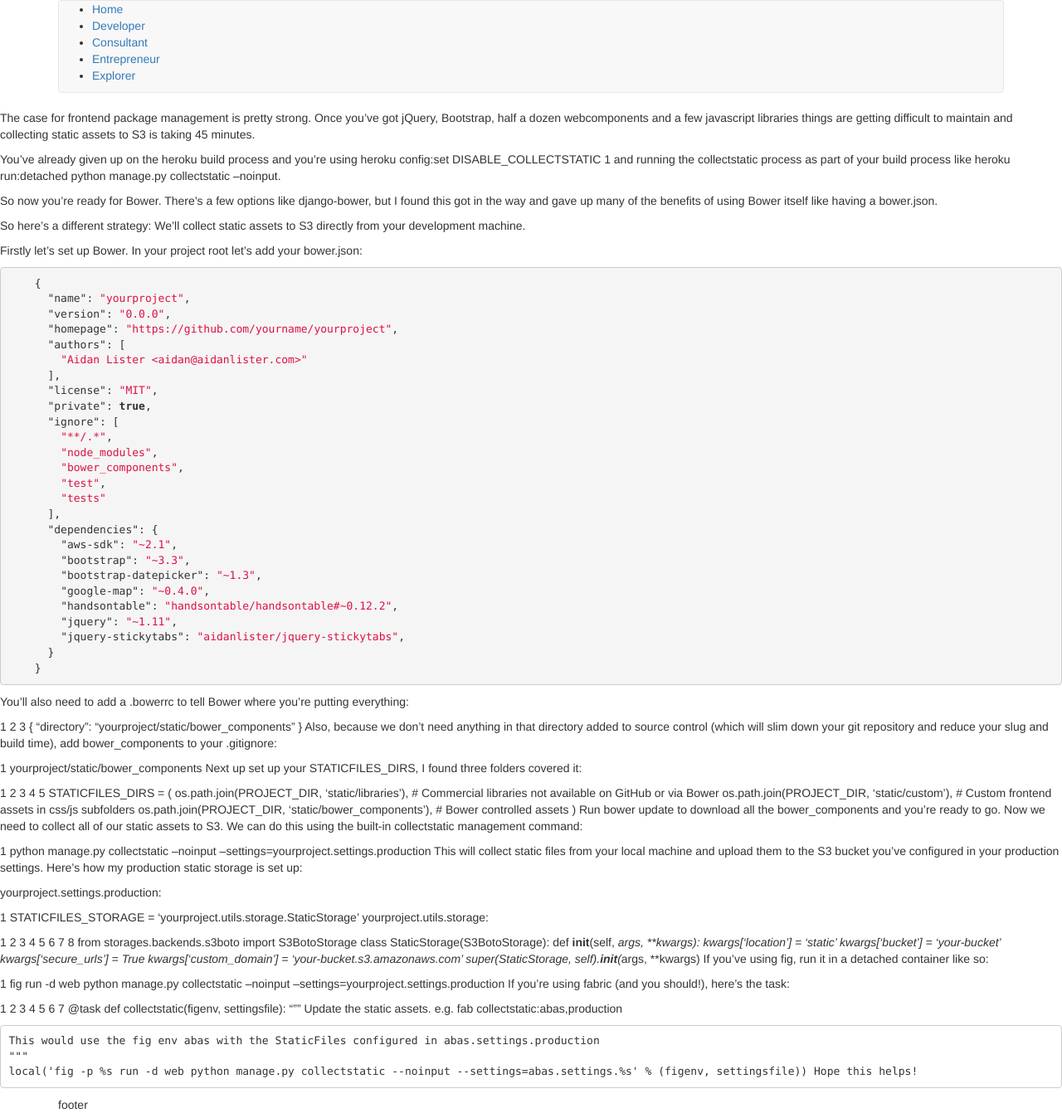
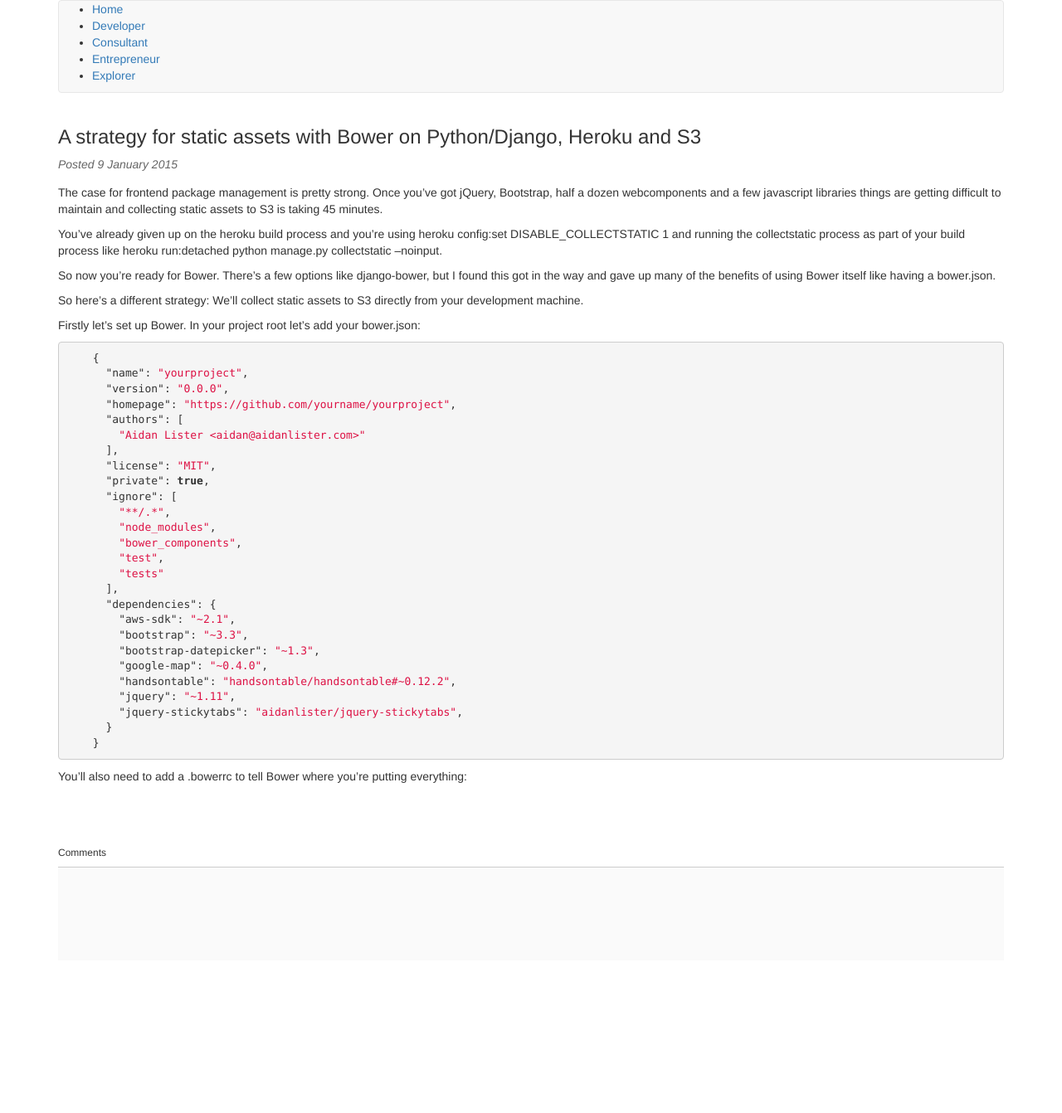
Before and after one commit to aidanlister/aidanlister.github.io, a Jekyll site: the page built from _posts/2015-01-09-strategy-for-static-assets-with-bower-and-python.md, in a window 1280 px wide. Shown: the whole page at 83% size. Built offline with Jekyll 4.4.1, drawn with Linux system fonts in a browser that asks for light colours; nearby versions of some CDN libraries; comment, search, counter and statistics services are not loaded; after the commit the page ends 1186 px from its top, so only the background shows below that.

Commit message:
Do some basic page formatting, split the header and footer, and disqus commenting.

```diff
--- /dev/null
+++ b/_includes/disqus.html
@@ -0,0 +1,10 @@
+<div id="disqus_thread"></div>
+<script type="text/javascript">
+    var disqus_shortname = 'aidanlister';
+    (function() {
+        var dsq = document.createElement('script'); dsq.type = 'text/javascript'; dsq.async = true;
+        dsq.src = '//' + disqus_shortname + '.disqus.com/embed.js';
+        (document.getElementsByTagName('head')[0] || document.getElementsByTagName('body')[0]).appendChild(dsq);
+    })();
+</script>
+<noscript>Please enable JavaScript to view the <a href="https://disqus.com/?ref_noscript" rel="nofollow">comments powered by Disqus.</a></noscript>
--- /dev/null
+++ b/_includes/footer.html
@@ -0,0 +1,8 @@
+    <footer role="contentinfo">
+    </footer>
+
+    <script src="//cdnjs.cloudflare.com/ajax/libs/jquery/2.1.4/jquery.min.js"></script>
+    <script src="https://cdnjs.cloudflare.com/ajax/libs/twitter-bootstrap/3.3.2/js/bootstrap.min.js"></script>
+    <script src="/assets/js/app.js"></script>
+  </body>
+</html>
--- /dev/null
+++ b/_includes/header.html
@@ -0,0 +1,35 @@
+<!DOCTYPE html>
+<html lang="en">
+  <head>
+    <meta charset="utf-8">
+    <meta http-equiv="X-UA-Compatible" content="IE=edge">
+    <meta name="viewport" content="width=device-width, initial-scale=1">
+    <title>{{ page.title }}</title>
+    <link href="https://cdnjs.cloudflare.com/ajax/libs/twitter-bootstrap/3.3.4/css/bootstrap.css" rel="stylesheet">
+    <link href='http://fonts.googleapis.com/css?family=Open+Sans:400,700|Oswald:400,300' rel='stylesheet' type='text/css'>
+    <link href="/assets/css/master.css" rel="stylesheet">
+    <link href="/assets/css/syntax.css" rel="stylesheet">
+
+    <!-- HTML5 shim and Respond.js for IE8 support of HTML5 elements and media queries -->
+    <!--[if lt IE 9]>
+      <script src="https://oss.maxcdn.com/html5shiv/3.7.2/html5shiv.min.js"></script>
+      <script src="https://oss.maxcdn.com/respond/1.4.2/respond.min.js"></script>
+    <![endif]-->
+
+    <link rel="icon" href="favicon.ico">
+  </head>
+  <body class="section-{{ page.section }}">
+
+    <header class="clearfix" id="top" role="banner">
+      <div class="container">
+        <nav class="navbar navbar-default">
+          <ul>
+            <li><a href="/">Home</a></li>
+            <li><a href="/developer/">Developer</a></li>
+            <li><a href="/consultant/">Consultant</a></li>
+            <li><a href="/entrepreneur/">Entrepreneur</a></li>
+            <li><a href="/explorer/">Explorer</a></li>
+          </ul>
+        </nav>
+      </div>
+    </header>
--- a/_layouts/default.html
+++ b/_layouts/default.html
@@ -1,51 +1,7 @@
-<!DOCTYPE html>
-<html lang="en">
-  <head>
-    <meta charset="utf-8">
-    <meta http-equiv="X-UA-Compatible" content="IE=edge">
-    <meta name="viewport" content="width=device-width, initial-scale=1">
-    <title>{{ page.title }}</title>
-    <link href="https://cdnjs.cloudflare.com/ajax/libs/twitter-bootstrap/3.3.4/css/bootstrap.css" rel="stylesheet">
-    <link href='http://fonts.googleapis.com/css?family=Open+Sans:400,700|Oswald:400,300' rel='stylesheet' type='text/css'>
-    <link href="/assets/css/master.css" rel="stylesheet">
-    <link href="/assets/css/syntax.css" rel="stylesheet">
+{% include header.html %}
 
-    <!-- HTML5 shim and Respond.js for IE8 support of HTML5 elements and media queries -->
-    <!--[if lt IE 9]>
-      <script src="https://oss.maxcdn.com/html5shiv/3.7.2/html5shiv.min.js"></script>
-      <script src="https://oss.maxcdn.com/respond/1.4.2/respond.min.js"></script>
-    <![endif]-->
+<main id="content" role="main">
+  {{ content }}
+</main>
 
-    <link rel="icon" href="favicon.ico">
-  </head>
-  <body class="section-{{ page.section }}">
-
-    <header class="clearfix" id="top" role="banner">
-      <div class="container">
-        <nav class="navbar navbar-default">
-          <ul>
-            <li><a href="/">Home</a></li>
-            <li><a href="/developer/">Developer</a></li>
-            <li><a href="/consultant/">Consultant</a></li>
-            <li><a href="/entrepreneur/">Entrepreneur</a></li>
-            <li><a href="/explorer/">Explorer</a></li>
-          </ul>
-        </nav>
-      </div>
-    </header>
-
-    <main id="content" role="main">
-      {{ content }}
-    </main>
-
-    <footer role="contentinfo">
-      <div class="container">
-        footer
-      </div>
-    </footer>
-
-    <script src="//cdnjs.cloudflare.com/ajax/libs/jquery/2.1.4/jquery.min.js"></script>
-    <script src="https://cdnjs.cloudflare.com/ajax/libs/twitter-bootstrap/3.3.2/js/bootstrap.min.js"></script>
-    <script src="/assets/js/app.js"></script>
-  </body>
-</html>
+{% include footer.html %}
--- /dev/null
+++ b/_layouts/post.html
@@ -0,0 +1,22 @@
+{% include header.html %}
+
+<main id="content" role="main">
+  <div id="post" class="container">
+    <h3>{{ page.title }}</h3>
+    <div class="meta">
+      Posted {{ page.date|date:"%-d %B %Y" }}
+    </div>
+    <div class="body">
+        {{ content }}
+    </div>
+  </div>
+
+  <div id="comments" class="container">
+    <h6>Comments</h6>
+    <div class="inner">
+    {% include disqus.html %}
+    </div>
+  </div>
+</main>
+
+{% include footer.html %}
--- a/_posts/2015-01-09-strategy-for-static-assets-with-bower-and-python.md
+++ b/_posts/2015-01-09-strategy-for-static-assets-with-bower-and-python.md
@@ -43,75 +43,3 @@
 {% endhighlight %}
 
 You’ll also need to add a .bowerrc to tell Bower where you’re putting everything:
-
-1
-2
-3
-{
-    "directory": "yourproject/static/bower_components"
-}
-Also, because we don’t need anything in that directory added to source control (which will slim down your git repository and reduce your slug and build time), add bower_components to your .gitignore:
-
-1
-yourproject/static/bower_components
-Next up set up your STATICFILES_DIRS, I found three folders covered it:
-
-1
-2
-3
-4
-5
-STATICFILES_DIRS = (
-    os.path.join(PROJECT_DIR, 'static/libraries'), # Commercial libraries not available on GitHub or via Bower
-    os.path.join(PROJECT_DIR, 'static/custom'), # Custom frontend assets in css/js subfolders
-    os.path.join(PROJECT_DIR, 'static/bower_components'), # Bower controlled assets
-)
-Run bower update to download all the bower_components and you’re ready to go. Now we need to collect all of our static assets to S3. We can do this using the built-in collectstatic management command:
-
-1
-python manage.py collectstatic --noinput --settings=yourproject.settings.production
-This will collect static files from your local machine and upload them to the S3 bucket you’ve configured in your production settings. Here’s how my production static storage is set up:
-
-yourproject.settings.production:
-
-1
-STATICFILES_STORAGE = 'yourproject.utils.storage.StaticStorage'
-yourproject.utils.storage:
-
-1
-2
-3
-4
-5
-6
-7
-8
-from storages.backends.s3boto import S3BotoStorage
-class StaticStorage(S3BotoStorage):
-    def __init__(self, *args, **kwargs):
-        kwargs['location'] = 'static'
-        kwargs['bucket'] = 'your-bucket'
-        kwargs['secure_urls'] = True
-        kwargs['custom_domain'] = 'your-bucket.s3.amazonaws.com'
-        super(StaticStorage, self).__init__(*args, **kwargs)
-If you’ve using fig, run it in a detached container like so:
-
-1
-fig run -d web python manage.py collectstatic --noinput --settings=yourproject.settings.production
-If you’re using fabric (and you should!), here’s the task:
-
-1
-2
-3
-4
-5
-6
-7
-@task
-def collectstatic(figenv, settingsfile):
-    """ Update the static assets. e.g. fab collectstatic:abas,production
-
-    This would use the fig env abas with the StaticFiles configured in abas.settings.production
-    """
-    local('fig -p %s run -d web python manage.py collectstatic --noinput --settings=abas.settings.%s' % (figenv, settingsfile))
-Hope this helps!
--- a/assets/css/master.css
+++ b/assets/css/master.css
@@ -0,0 +1,3 @@
+#comments { margin-top: 4em; margin-bottom: 2em; }
+#comments .inner { padding: 4em; background-color: #fafafa; border-top: 1px solid #ccc; }
+#content .meta { font-style: italic; margin-bottom: 1em; color: #666; }
```
Also changed, not shown: other parts of _posts/2015-01-09-strategy-for-static-assets-with-bower-and-python.md (+1 -1 lines).
